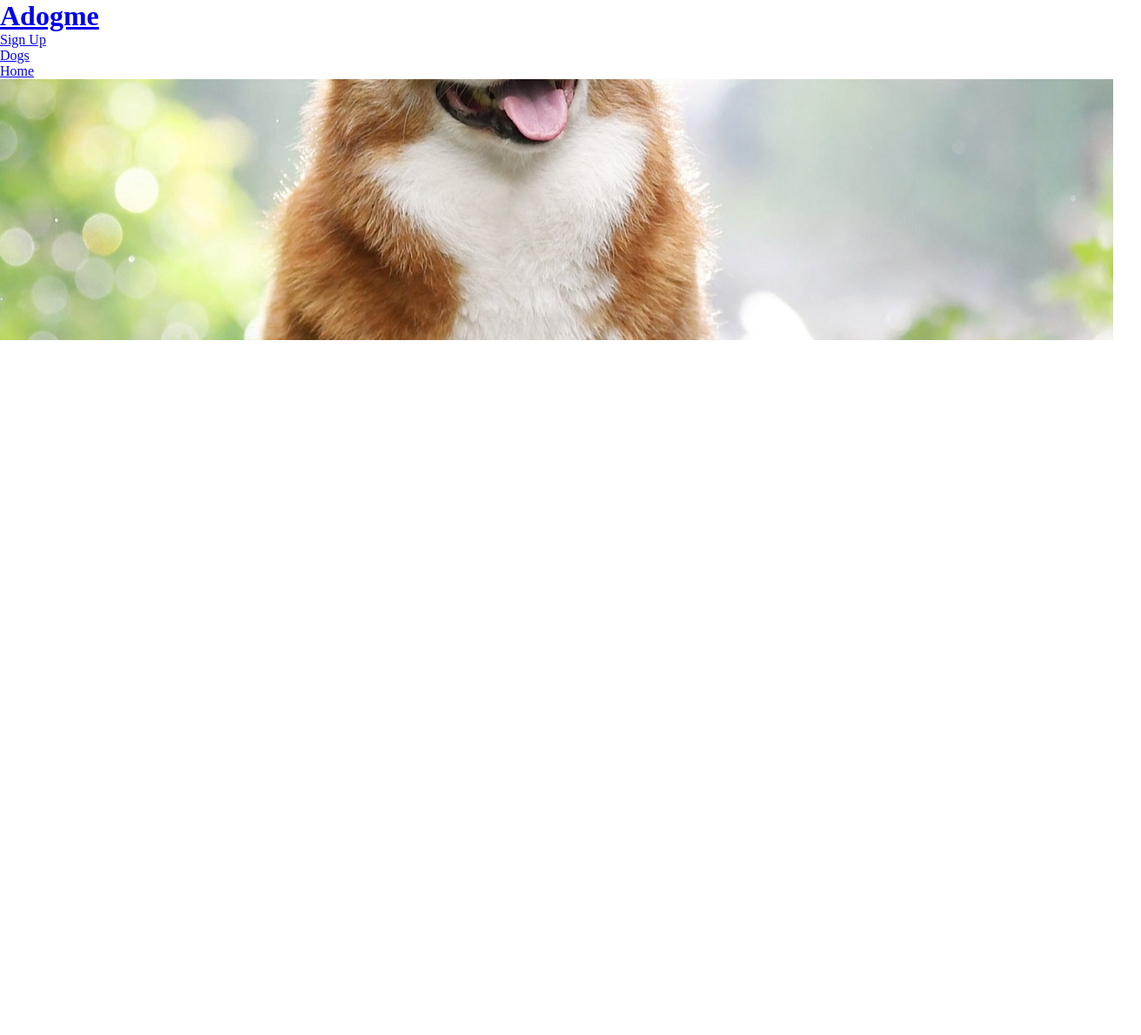
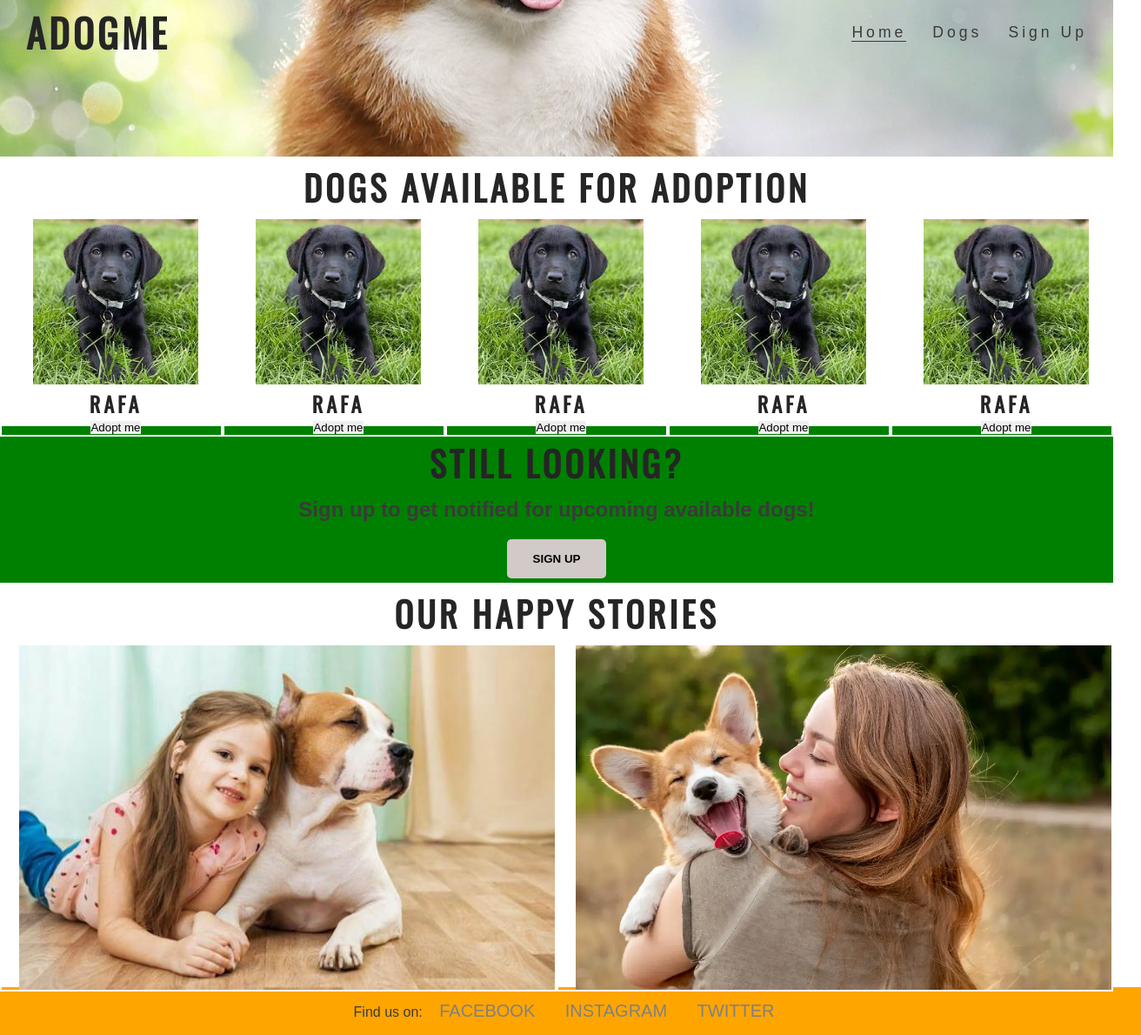
Before and after one commit to andresfgc/P1-Adogme, a plain HTML site: page index.html in a window 1280 px wide. Shown: the whole page at 87% size, 1312 px wide, since content can reach past the window. Before the commit the page ends 800 px from the top, so only its background shows below. Drawn offline with nearby package versions, Linux system fonts and the light colour scheme.

Commit message:
Create complete website-structure

```diff
--- a/assets/css/style.css
+++ b/assets/css/style.css
@@ -6,8 +6,160 @@
     border: 0;
 }
 
+body {
+    font-family:fira, sans-serif;
+    font-weight: 300;
+    color: #3a3a3a;
+}
+
+/* headings and logo */
+
+h1, h2 {
+    font-family: Oswald, sans-serif;
+    text-transform: uppercase;
+    letter-spacing: 4px;
+    color: #252525;
+}
+
+#logo {
+    float: left;
+    font-size: 280%;
+    margin-left: 30px;
+}
+
+#menu {
+    font-size: 110%;
+    letter-spacing: 4px;
+}
+
+#menu, #logo {
+    line-height: 75px;
+}
+
+#menu li {
+    float: right;
+    list-style-type: none;
+    margin-right: 30px;
+}
+
+#menu a {
+    text-decoration: none;
+    color: inherit;
+}
+
+#menu a:hover {
+    border-bottom: 1px solid #3a3a3a;
+}
+
+.active {
+    border-bottom: 1px solid #3a3a3a;
+}
+
+/*dog-image section*/
+
 #dog-image {
-    height: 300px;
+    height: 180px;
     width: 100%;
     background: url('../images/dog-center.jpg') no-repeat center center;
 }
+
+#dog-overview {
+    height: 300px;
+}
+
+#dog-overview-header {
+    text-align: center;
+    margin: 5px 0;
+    font-size: 250%;
+}
+
+.dog-container {
+    width: 20%;
+    float: left;
+    padding: 0px 0 0 10px;
+    text-align: center;
+    border: 2px solid white;
+    box-sizing: border-box;
+}
+
+.dog-foto {
+    width: 100%;
+    max-height: 190px;
+    max-width: 190px;
+}
+
+/*Sign up section */
+
+#signup {
+    height: 180px;
+}
+
+#signup-text {
+    text-align: center;
+    margin: 5px 0;
+    background-color: green;
+    height: 100%;
+}
+
+#signup-text h2, h3 {
+    padding-top: 10px;
+    font-size: 250%;
+}
+
+#signup-text h3 {
+    padding-top: 10px;
+    font-size: 150%;
+}
+
+#signup-text button {
+    background-color: rgb(210, 201, 201);
+    border: 1px;
+    padding: 15px 30px;
+    margin-top: 20px;
+    font-weight: bold;
+    border-radius: 5px;
+}
+
+/*Our happy stories section*/
+
+#story-overview {
+    height: 460px;
+}
+
+#story-overview-header {
+    text-align: center;
+    font-size: 250%;
+    margin: 5px;
+}
+
+.story-container {
+    width: 50%;
+    float: left;
+    padding: 0px 0 0 20px;
+    border: 2px solid white;
+    box-sizing: border-box;
+    height: 400px;
+}
+
+.story-foto {
+    width: 100%;
+    height: 100%;
+    object-fit: cover;
+}
+
+footer {
+    background-color: orange;
+    padding: 16px;
+    text-align: center;
+    width: 100%;
+    bottom: 0;
+    right: 0;
+}
+
+footer > a {
+    color: gray;
+    text-decoration: none;
+    padding: 0 15px;
+    font-size: 20px;
+    text-transform: uppercase;
+}
--- a/index.html
+++ b/index.html
@@ -13,7 +13,7 @@
 <body>
     <header>
         <a href="index.html">
-            <h1>
+            <h1 id="logo">
                 Adogme
             </h1>
         </a>
@@ -21,12 +21,66 @@
             <ul id="menu">
                 <li><a href="#">Sign Up</a></li>
                 <li><a href="#">Dogs</a></li>
-                <li><a href="#">Home</a></li>
+                <li><a href="index.html" class="active">Home</a></li>
             </ul>
         </nav>
     </header>
-    <section id="dog-outer">
+    <main>
         <div id="dog-image"></div>
-    </section>
+        <section id="dog-overview">
+            <h2 id="dog-overview-header">Dogs available for adoption</h2>
+            <div>
+                <div class="dog-container">
+                    <img class="dog-foto" alt="Rafa, dog adoption" src="assets/images/dog-black.jpg">
+                    <h2>Rafa</h2>
+                    <button>Adopt me</button>
+                </div>
+                <div class="dog-container">
+                    <img class="dog-foto" alt="Rafa, dog adoption" src="assets/images/dog-black.jpg">
+                    <h2>Rafa</h2>
+                    <button>Adopt me</button>
+                </div>
+                <div class="dog-container">
+                    <img class="dog-foto" alt="Rafa, dog adoption" src="assets/images/dog-black.jpg">
+                    <h2>Rafa</h2>
+                    <button>Adopt me</button>
+                </div>
+                <div class="dog-container">
+                    <img class="dog-foto" alt="Rafa, dog adoption" src="assets/images/dog-black.jpg">
+                    <h2>Rafa</h2>
+                    <button>Adopt me</button>
+                </div>
+                <div class="dog-container">
+                    <img class="dog-foto" alt="Rafa, dog adoption" src="assets/images/dog-black.jpg">
+                    <h2>Rafa</h2>
+                    <button>Adopt me</button>
+                </div>
+            </div>
+        </section>
+        <section id="signup">
+            <div id="signup-text">
+                <h2>Still looking?</h2>
+                <h3>Sign up to get notified for upcoming available dogs!</h3>
+                <button>SIGN UP</button>
+            </div>
+        </section>
+        <section id="story-overview">
+            <h2 id="story-overview-header">Our Happy Stories</h2>
+            <div>
+                <div class="story-container">
+                    <img class="story-foto" alt="girl smilling next to her pitbull" src="assets/images/dog-girl.jpg">
+                </div>
+                <div class="story-container">
+                    <img class="story-foto" alt="woman hugging her happy dog" src="assets/images/dog-woman.webp">
+                </div>
+            </div>
+        </section>
+    </main>
+    <footer>
+        <span>Find us on:</span>
+        <a href="https://www.facebook.com" target="_blank" rel="noopener" aria-label="Find us on Facebook (link opens in a new tab)">Facebook</a>
+        <a href="https://www.instagram.com" target="_blank" rel="noopener" aria-label="Find us on Instagram (link opens in a new tab)">Instagram</a>
+        <a href="https://www.twitter.com" target="_blank" rel="noopener" aria-label="Find us on Twitter (link opens in a new tab)">Twitter</a>
+    </footer>
 </body>
 </html>
```
Also changed, not shown: assets/images/dog-black.jpg (added), assets/images/dog-girl.jpg (added), assets/images/dog-woman.webp (added).
